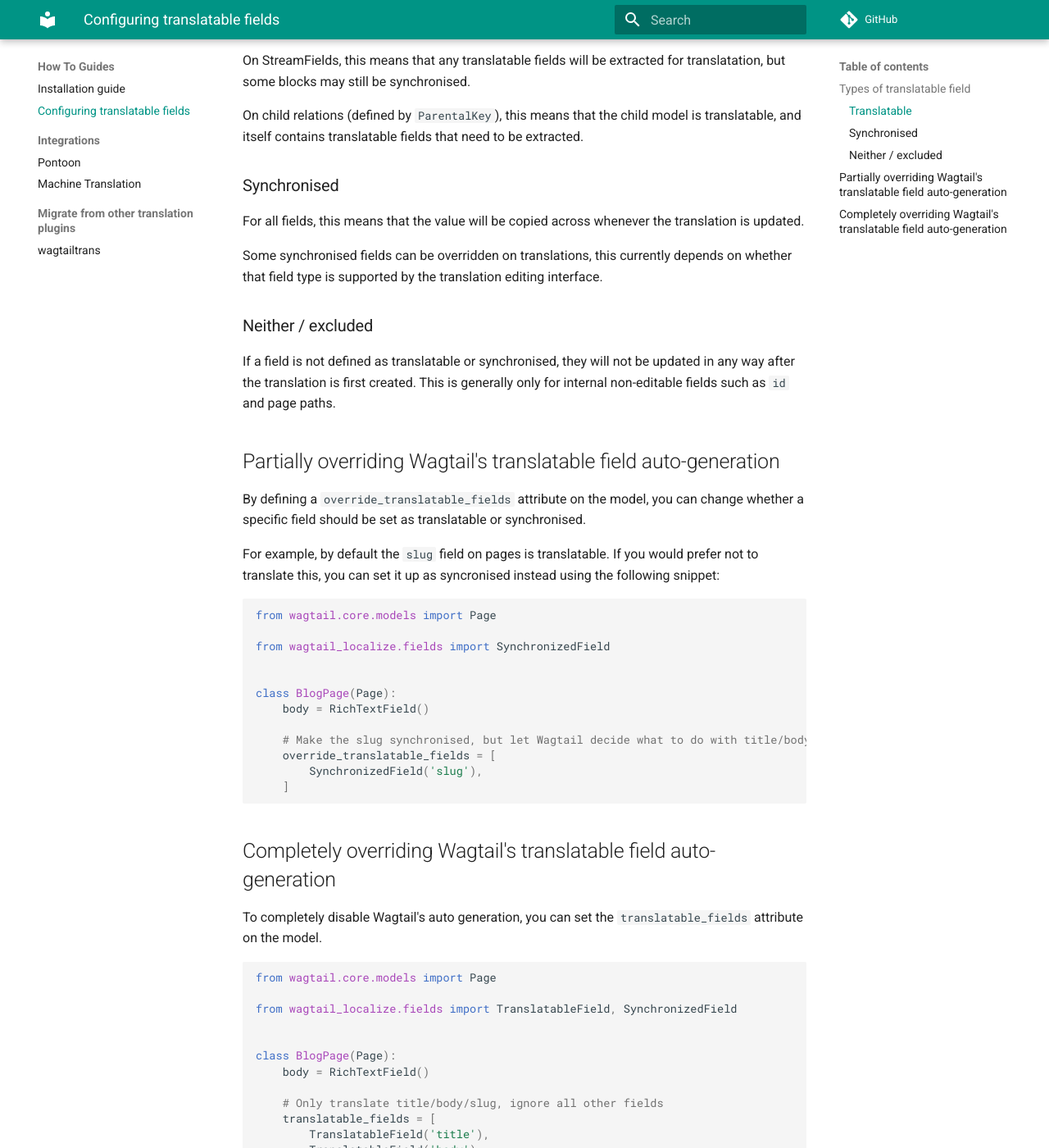
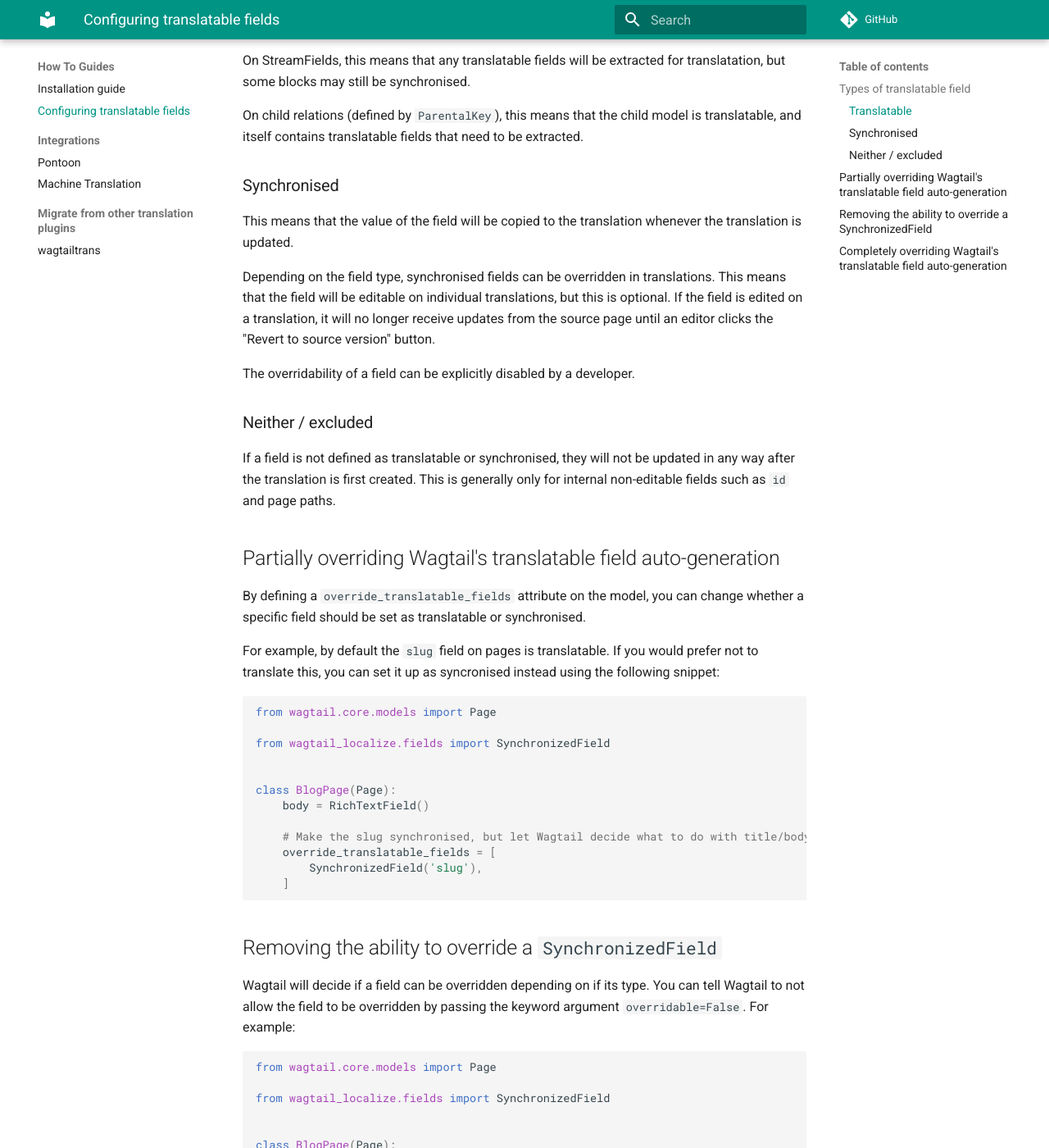
Before and after one commit to wagtail/wagtail-localize, an MkDocs documentation site: the page built from docs/how-to/field-configuration.md, in a window 1280 px wide and 1400 px high, scrolled down 582 px. Shown: the whole window at 82% size. Built offline with MkDocs 1.6.1 and Material for MkDocs 9.7.7, drawn with Linux system fonts in a browser that asks for light colours; comment, search, counter and statistics services are not loaded; some of the changed text lies outside the part shown.

Commit message:
Implement overridable parameter on SynchronizedField
Fixes #436

````diff
--- a/docs/how-to/field-configuration.md
+++ b/docs/how-to/field-configuration.md
@@ -24,10 +24,13 @@
 
 ### Synchronised
 
-For all fields, this means that the value will be copied across whenever the translation is updated.
+This means that the value of the field will be copied to the translation whenever the translation is updated.
 
-Some synchronised fields can be overridden on translations, this currently depends on whether that field type is supported
-by the translation editing interface.
+Depending on the field type, synchronised fields can be overridden in translations. This means that the field will
+be editable on individual translations, but this is optional. If the field is edited on a translation, it will no
+longer receive updates from the source page until an editor clicks the "Revert to source version" button.
+
+The overridability of a field can be explicitly disabled by a developer.
 
 ### Neither / excluded
 
@@ -57,6 +60,27 @@
     ]
 ```
 
+## Removing the ability to override a ``SynchronizedField``
+
+Wagtail will decide if a field can be overridden depending on if its type.
+You can tell Wagtail to not allow the field to be overridden by passing the keyword argument ``overridable=False``.
+For example:
+
+```python
+from wagtail.core.models import Page
+
+from wagtail_localize.fields import SynchronizedField
+
+
+class BlogPage(Page):
+    body = RichTextField()
+
+    # Make the slug synchronised, but don't allow it to be overridden on translations
+    override_translatable_fields = [
+        SynchronizedField('slug', overridable=False),
+    ]
+```
+
 ## Completely overriding Wagtail's translatable field auto-generation
 
 To completely disable Wagtail's auto generation, you can set the ``translatable_fields`` attribute on the model.
````
Also changed, not shown: 5 other files.
